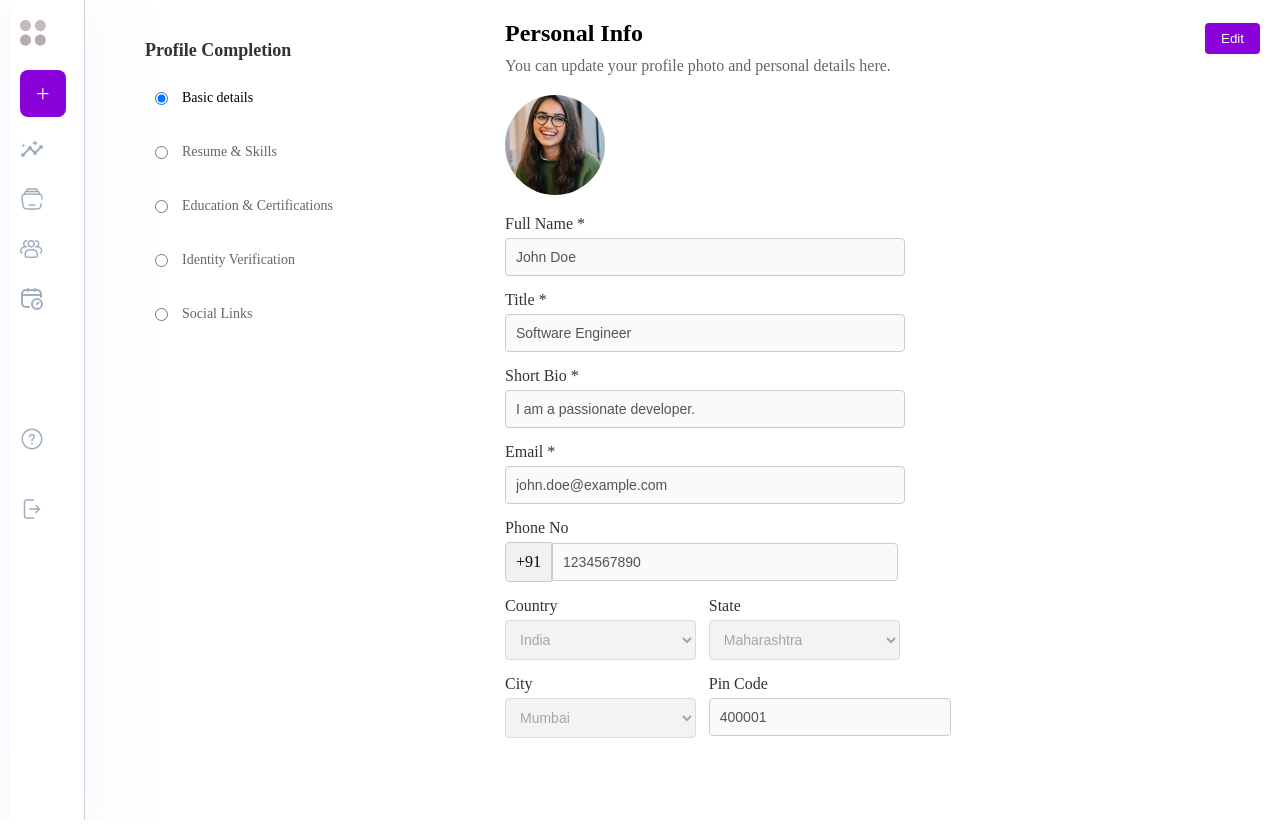
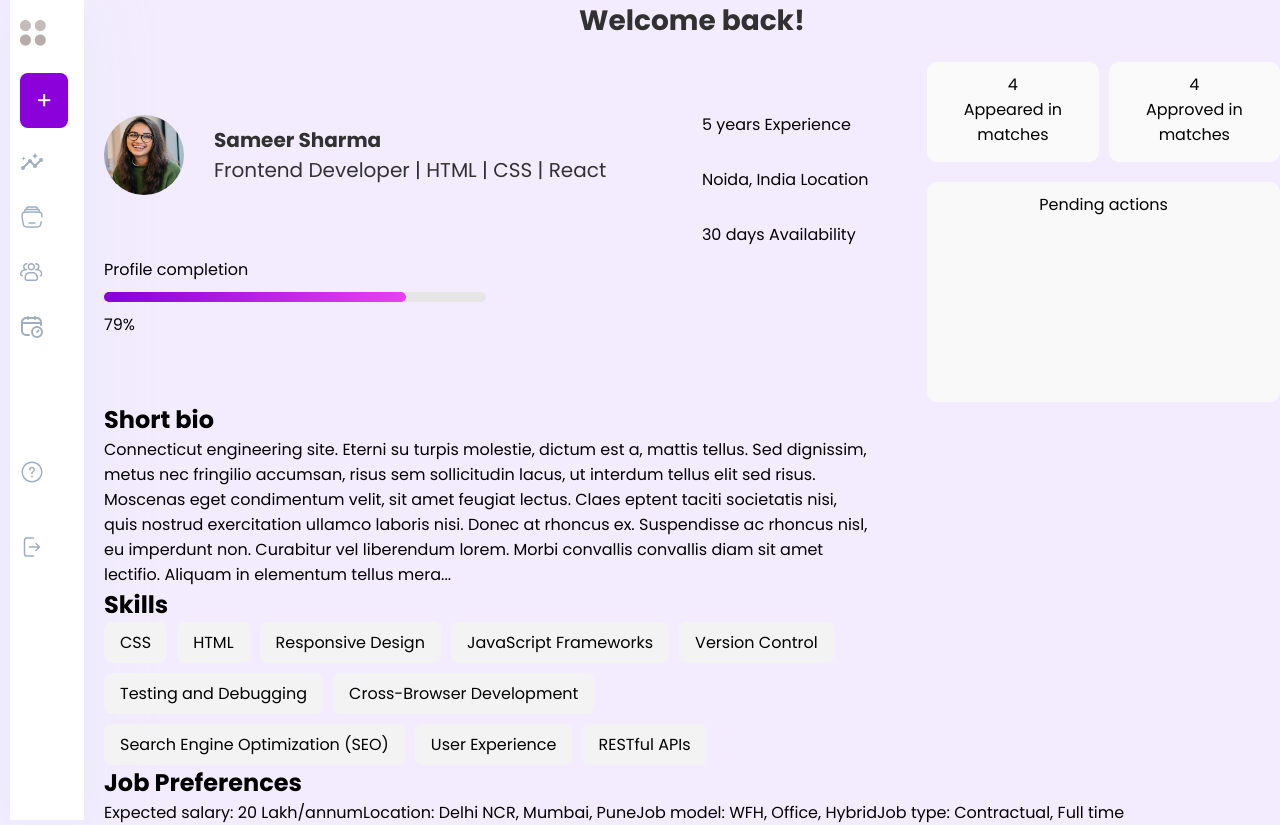
Before and after one commit to amit-23-hub/RecruIT, a React (Vite) app in the folder Client/: page /profile in a window 1280 px wide. Built offline with nearby package versions, Linux system fonts and the light colour scheme.

Commit message:
work on candidate profile

```diff
--- a/Client/src/App.jsx
+++ b/Client/src/App.jsx
@@ -15,6 +15,7 @@ import ProfileResumeSkills from './pages/CandidateProfile/ProfileResumeSkills';
 import ProfileEducationCertification from './pages/CandidateProfile/ProfileEducationCertification';
 import ProfileIdentityVerification from './pages/CandidateProfile/ProfileIdentityVerification';
 import ProfileSocialLinks from './pages/CandidateProfile/ProfileSocialLinks';
+import Profile from './pages/CandidateProfile/Profile';
 
 const App = () => {
   const [step, setStep] = useState(1);
@@ -68,7 +69,7 @@ const App = () => {
           }
         />
         <Route
-          path="/profile"
+          path="/profile-steps"
           element={
             <>
               {step === 1 && <ProfileBasicDetails onNext={handleNextProfileStep} formData={formData} />}
@@ -79,6 +80,7 @@ const App = () => {
             </>
           }
         />
+        <Route path="/profile" element={<Profile />} />
         <Route path="/" element={<Navigate to="/home" />} />
       </Routes>
     </Router>
--- /dev/null
+++ b/Client/src/assets/dummyData/Profile.json
@@ -0,0 +1,20 @@
+{
+    "profile": {
+      "name": "Sameer Sharma",
+      "title": "Frontend Developer | HTML | CSS | React",
+      "completion": 79,
+      "experience": "5 years",
+      "location": "Noida, India",
+      "availability": "30 days",
+      "bio": "Connecticut engineering site. Eterni su turpis molestie, dictum est a, mattis tellus. Sed dignissim, metus nec fringilio accumsan, risus sem sollicitudin lacus, ut interdum tellus elit sed risus. Moscenas eget condimentum velit, sit amet feugiat lectus. Claes eptent taciti societatis nisi, quis nostrud exercitation ullamco laboris nisi. Donec at rhoncus ex. Suspendisse ac rhoncus nisl, eu imperdunt non. Curabitur vel liberendum lorem. Morbi convallis convallis diam sit amet lectifio. Aliquam in elementum tellus mera...",
+      "skills": ["CSS", "HTML", "Responsive Design", "JavaScript Frameworks", "Version Control", "Testing and Debugging", "Cross-Browser Development", "Search Engine Optimization (SEO)", "User Experience", "RESTful APIs"],
+      "jobPreferences": {
+        "salary": "20 Lakh/annum",
+        "locations": ["Delhi NCR", "Mumbai", "Pune"],
+        "jobModels": ["WFH", "Office", "Hybrid"],
+        "jobTypes": ["Contractual", "Full time"]
+      },
+      "matches": 4,
+      "pendingActions": []
+    }
+  }
--- a/Client/src/components/DashBoard/JobDiscriptionForm/JobDiscriptionForm.jsx
+++ b/Client/src/components/DashBoard/JobDiscriptionForm/JobDiscriptionForm.jsx
@@ -1,3 +1,4 @@
+// JobDescriptionForm.js
 import React from 'react';
 import styles from './JobDiscriptionForm.module.css';
 
--- a/Client/src/components/DashBoard/Scroller/Scroller.jsx
+++ b/Client/src/components/DashBoard/Scroller/Scroller.jsx
@@ -11,8 +11,8 @@ const Scroller = ({ jobDetails, keywords, onFindCandidates, onRegenerate }) => {
   };
 
   const handleFindCandidates = () => {
-    setIsMovedLeft(!isMovedLeft);
-    onFindCandidates(); // Call the onFindCandidates prop
+    setIsMovedLeft(true);
+    onFindCandidates();
   };
 
   if (!jobDetails) {
--- /dev/null
+++ b/Client/src/pages/CandidateProfile/Profile.jsx
@@ -0,0 +1,96 @@
+import React from 'react';
+import styles from './Profile.module.css';
+import data from '../../assets/dummyData/Profile.json';
+import SideMenu from '../../components/SideMenu/SideMenu';
+import img from '../../assets/HomeImg.png'
+const Profile = () => {
+  const profile = data.profile;
+
+  return (
+    <div className={styles.profileContainer}>
+
+    <SideMenu/>
+
+
+      <div className={styles.mainContent}>
+        <div className={styles.header}>
+          <h4>Welcome back!</h4>
+        </div>
+        <div className={styles.profileSection}>
+          <div className={styles.leftPanel}>
+            <div className={styles.profileCard}>
+              <div className={styles.profileImage}>
+
+              <img src={img} />
+              <div className={styles.profileInfo}>
+                <h2>{profile.name}</h2>
+                <p>{profile.title}</p>
+              </div>
+              </div>
+
+
+              <div className={styles.profileDetails}>
+              <div>
+                <span>{profile.experience}</span>
+                <span> Experience</span>
+              </div>
+              <div>
+                <span>{profile.location}</span>
+                <span> Location</span>
+              </div>
+              <div>
+                <span>{profile.availability}</span>
+                <span> Availability</span>
+              </div>
+            </div>
+            </div>
+            <div className={styles.profileCompletion}>
+              <span>Profile completion</span>
+              <div className={styles.completionBar}>
+                <div style={{ width: `${profile.completion}%` }}></div>
+              </div>
+              <span>{profile.completion}%</span>
+            </div>
+
+          </div>
+          <div className={styles.rightPanel}>
+            <div className={styles.stats}>
+              <div className={styles.statBox}>
+                <span>4</span>
+                <p>Appeared in matches</p>
+              </div>
+              <div className={styles.statBox}>
+                <span>4</span>
+                <p>Approved in matches</p>
+              </div>
+            </div>
+            <div className={styles.pendingActions}>Pending actions</div>
+          </div>
+        </div>
+        <div className={styles.bioSection}>
+          <h2>Short bio</h2>
+          <p>{profile.bio}</p>
+        </div>
+        <div className={styles.skillsSection}>
+          <h2>Skills</h2>
+          <div className={styles.skillsList}>
+            {profile.skills.map((skill, index) => (
+              <div key={index} className={styles.skill}>{skill}</div>
+            ))}
+          </div>
+        </div>
+        <div className={styles.jobPreferences}>
+          <h2>Job Preferences</h2>
+          <div>
+            <span>Expected salary: {profile.jobPreferences.salary}</span>
+            <span>Location: {profile.jobPreferences.locations.join(', ')}</span>
+            <span>Job model: {profile.jobPreferences.jobModels.join(', ')}</span>
+            <span>Job type: {profile.jobPreferences.jobTypes.join(', ')}</span>
+          </div>
+        </div>
+      </div>
+    </div>
+  );
+};
+
+export default Profile;
--- /dev/null
+++ b/Client/src/pages/CandidateProfile/Profile.module.css
@@ -0,0 +1,144 @@
+.profileContainer {
+    display: flex; /* Add flex to align side menu and main content */
+    background: #F3ECFF ;
+
+    font-family: 'Poppins', sans-serif;
+    gap: 20px; /* Add gap between side menu and main content */
+  }
+
+  .sideMenu {
+    width: 180px;
+    background: #FFFFFF;
+    padding: 20px;
+    box-shadow: 0px 4px 10px rgba(0, 0, 0, 0.1);
+    border-radius: 10px;
+  }
+
+
+  .mainContent {
+    flex: 1; /* Allow main content to take up remaining space */
+  }
+
+  .header {
+    font-size: 28px;
+    font-weight: 600;
+    color: #313131;
+    text-align: center;
+    margin-bottom: 20px;
+  }
+
+  .profileSection {
+    display: flex;
+    justify-content: space-between;
+    gap: 20px;
+
+  }
+
+  .leftPanel {
+    width: 65%;
+
+  }
+
+  .rightPanel {
+    width: 30%;
+  }
+
+  .profileCard {
+    display: flex;
+    align-items: center;
+    gap: 20px;
+    justify-content: space-between;
+  }
+  .profileImage{
+    display: flex;
+    flex-direction: row;
+    gap: 30px;
+  }
+
+  .profileImage img {
+    width: 80px;
+    height: 80px;
+
+    border-radius: 50%;
+  }
+
+  .profileInfo {
+    margin-top: 10px;
+    font-size: 20px;
+
+    color: #313131;
+  }
+  .profileInfo h2 {
+    font-size: 20px;
+    font-weight: 600;
+    color: #313131;
+  }
+
+  .profileCompletion {
+    margin-top: 10px;
+  }
+
+  .completionBar {
+    width: 50%;
+    height: 10px;
+    background: #E6E6E6;
+    border-radius: 16px;
+    margin: 10px 0;
+  }
+
+  .completionBar div {
+    height: 100%;
+    background: linear-gradient(90deg, #8A01DA 3.7%, #EB3FF2 100%);
+    border-radius: 16px;
+  }
+
+  .profileDetails {
+    display: flex;
+
+   flex-direction: column;
+    margin-top: 50px;
+
+    gap: 30px;
+  }
+
+  .skillsList {
+    display: flex;
+    flex-wrap: wrap;
+    gap: 10px;
+  }
+  .bioSection{
+    width: 65%;
+  }
+
+  .skillsSection{
+    width: 65%;
+  }
+  .skill {
+    background: #F3F3F3;
+    padding: 8px 16px;
+    border-radius: 8px;
+
+  }
+
+  .stats {
+    display: flex;
+    gap: 10px;
+    margin-bottom: 20px;
+  }
+
+  .statBox {
+    flex: 1;
+    background: #FAFAFA;
+    padding: 10px;
+    height: 80px;
+    text-align: center;
+    border-radius: 10px;
+  }
+
+  .pendingActions {
+    padding: 10px;
+    background: #F9F9F9;
+    text-align: center;
+    border-radius: 10px;
+    height: 200px;
+  }
--- a/Client/src/pages/CandidateProfile/ProfileBasicDetails.jsx
+++ b/Client/src/pages/CandidateProfile/ProfileBasicDetails.jsx
@@ -1,22 +1,22 @@
-import React, { useState, useEffect } from 'react';
-import styles from './ProfileBasicDetails.module.css';
-import SideMenu from '../../components/SideMenu/SideMenu';
-import ProgressBar from './ProgressBar/ProgressBar';
-import img from '../../assets/HomeImg.png';
+import React, { useState, useEffect } from "react";
+import styles from "./ProfileBasicDetails.module.css";
+import SideMenu from "../../components/SideMenu/SideMenu";
+import ProgressBar from "./ProgressBar/ProgressBar";
+import img from "../../assets/HomeImg.png";
 
 const ProfileBasicDetails = ({ onNext }) => {
   const currentStep = 1;
   const [isEditMode, setIsEditMode] = useState(false); // State for edit mode
   const [formData, setFormData] = useState({
-    fullName: '',
-    title: '',
-    shortBio: '',
-    email: '',
-    phone: '',
-    country: '',
-    state: '',
-    city: '',
-    pinCode: '',
+    fullName: "",
+    title: "",
+    shortBio: "",
+    email: "",
+    phone: "",
+    country: "",
+    state: "",
+    city: "",
+    pinCode: "",
   });
 
   // Fetch user data from the backend (mock API call)
@@ -44,30 +44,30 @@ const ProfileBasicDetails = ({ onNext }) => {
   };
 
   const isFormValid = () => {
-    return Object.values(formData).every(value => value.trim() !== '');
+    return Object.values(formData).every((value) => value.trim() !== "");
   };
 
   // Dummy data for dropdowns (replace with actual data)
-  const countries = ['India', 'USA', 'Canada', 'UK'];
+  const countries = ["India", "USA", "Canada", "UK"];
   const states = {
-    India: ['Maharashtra', 'Karnataka', 'Tamil Nadu'],
-    USA: ['California', 'Texas', 'New York'],
-    Canada: ['Ontario', 'Quebec', 'British Columbia'],
-    UK: ['England', 'Scotland', 'Wales'],
+    India: ["Maharashtra", "Karnataka", "Tamil Nadu"],
+    USA: ["California", "Texas", "New York"],
+    Canada: ["Ontario", "Quebec", "British Columbia"],
+    UK: ["England", "Scotland", "Wales"],
   };
   const cities = {
-    Maharashtra: ['Mumbai', 'Pune', 'Nagpur'],
-    Karnataka: ['Bangalore', 'Mysore', 'Hubli'],
-    TamilNadu: ['Chennai', 'Coimbatore', 'Madurai'],
-    California: ['Los Angeles', 'San Francisco', 'San Diego'],
-    Texas: ['Houston', 'Dallas', 'Austin'],
-    NewYork: ['New York City', 'Buffalo', 'Rochester'],
-    Ontario: ['Toronto', 'Ottawa', 'Mississauga'],
-    Quebec: ['Montreal', 'Quebec City', 'Laval'],
-    BritishColumbia: ['Vancouver', 'Victoria', 'Surrey'],
-    England: ['London', 'Manchester', 'Birmingham'],
-    Scotland: ['Edinburgh', 'Glasgow', 'Aberdeen'],
-    Wales: ['Cardiff', 'Swansea', 'Newport'],
+    Maharashtra: ["Mumbai", "Pune", "Nagpur"],
+    Karnataka: ["Bangalore", "Mysore", "Hubli"],
+    TamilNadu: ["Chennai", "Coimbatore", "Madurai"],
+    California: ["Los Angeles", "San Francisco", "San Diego"],
+    Texas: ["Houston", "Dallas", "Austin"],
+    NewYork: ["New York City", "Buffalo", "Rochester"],
+    Ontario: ["Toronto", "Ottawa", "Mississauga"],
+    Quebec: ["Montreal", "Quebec City", "Laval"],
+    BritishColumbia: ["Vancouver", "Victoria", "Surrey"],
+    England: ["London", "Manchester", "Birmingham"],
+    Scotland: ["Edinburgh", "Glasgow", "Aberdeen"],
+    Wales: ["Cardiff", "Swansea", "Newport"],
   };
 
   return (
@@ -87,14 +87,23 @@ const ProfileBasicDetails = ({ onNext }) => {
               <div className={styles.headerRow}>
                 <h1>Personal Info</h1>
                 {!isEditMode && (
-                  <button className={styles.editButton} onClick={handleEditClick}>
-                    Edit
+                  <button
+                    className={styles.editButton}
+                    onClick={handleEditClick}
+                  >
+                    <svg width="28" height="28" viewBox="0 0 28 28" fill="none" xmlns="http://www.w3.org/2000/svg">
+<path d="M4.6665 24.4999H23.3332M6.61017 15.3847C6.11272 15.8833 5.8333 16.5588 5.83317 17.2631V20.9999H9.59334C10.298 20.9999 10.9735 20.7199 11.4717 20.2206L22.555 9.1314C23.0523 8.63277 23.3315 7.95729 23.3315 7.25307C23.3315 6.54885 23.0523 5.87337 22.555 5.37474L21.4607 4.27807C21.2139 4.03115 20.9208 3.83529 20.5983 3.7017C20.2757 3.56811 19.93 3.4994 19.5809 3.49951C19.2318 3.49962 18.8862 3.56854 18.5637 3.70233C18.2412 3.83612 17.9483 4.03216 17.7017 4.27924L6.61017 15.3847Z" stroke="black" stroke-width="1.5" stroke-linecap="round" stroke-linejoin="round"/>
+</svg>
+
+
                   </button>
                 )}
               </div>
-              <p>You can update your profile photo and personal details here.</p>
+              <p>
+                You can update your profile photo and personal details here.
+              </p>
               <div className={styles.profileImageContainer}>
-                <img src={img} alt='profile' className={styles.profileImage} />
+                <img src={img} alt="profile" className={styles.profileImage} />
               </div>
             </div>
             <div className={styles.profileDetails}>
@@ -162,7 +171,9 @@ const ProfileBasicDetails = ({ onNext }) => {
                   >
                     <option value="">Select Country</option>
                     {countries.map((country, index) => (
-                      <option key={index} value={country}>{country}</option>
+                      <option key={index} value={country}>
+                        {country}
+                      </option>
                     ))}
                   </select>
                 </div>
@@ -175,9 +186,12 @@ const ProfileBasicDetails = ({ onNext }) => {
                     disabled={!isEditMode || !formData.country}
                   >
                     <option value="">Select State</option>
-                    {formData.country && states[formData.country].map((state, index) => (
-                      <option key={index} value={state}>{state}</option>
-                    ))}
+                    {formData.country &&
+                      states[formData.country].map((state, index) => (
+                        <option key={index} value={state}>
+                          {state}
+                        </option>
+                      ))}
                   </select>
                 </div>
               </div>
@@ -191,9 +205,12 @@ const ProfileBasicDetails = ({ onNext }) => {
                     disabled={!isEditMode || !formData.state}
                   >
                     <option value="">Select City</option>
-                    {formData.state && cities[formData.state].map((city, index) => (
-                      <option key={index} value={city}>{city}</option>
-                    ))}
+                    {formData.state &&
+                      cities[formData.state].map((city, index) => (
+                        <option key={index} value={city}>
+                          {city}
+                        </option>
+                      ))}
                   </select>
                 </div>
                 <div className={styles.detailSection}>
@@ -211,7 +228,10 @@ const ProfileBasicDetails = ({ onNext }) => {
             </div>
             {isEditMode && isFormValid() && (
               <div className={styles.actionButtons}>
-                <button className={styles.cancelButton} onClick={() => setIsEditMode(false)}>
+                <button
+                  className={styles.cancelButton}
+                  onClick={() => setIsEditMode(false)}
+                >
                   Cancel
                 </button>
                 <button className={styles.saveButton} onClick={handleSaveClick}>
@@ -229,21 +249,21 @@ const ProfileBasicDetails = ({ onNext }) => {
 // Mock function to fetch user data from the backend
 const fetchUserDataFromBackend = async () => {
   return {
-    fullName: 'John Doe',
-    title: 'Software Engineer',
-    shortBio: 'I am a passionate developer.',
-    email: 'john.doe@example.com',
-    phone: '1234567890',
-    country: 'India',
-    state: 'Maharashtra',
-    city: 'Mumbai',
-    pinCode: '400001',
+    fullName: "John Doe",
+    title: "Software Engineer",
+    shortBio: "I am a passionate developer.",
+    email: "john.doe@example.com",
+    phone: "1234567890",
+    country: "India",
+    state: "Maharashtra",
+    city: "Mumbai",
+    pinCode: "400001",
   };
 };
 
 // Mock function to save user data to the backend
 const saveUserDataToBackend = async (data) => {
-  console.log('Saving data to backend:', data);
+  console.log("Saving data to backend:", data);
   // Replace with actual API call
 };
 
--- a/Client/src/pages/CandidateProfile/ProfileBasicDetails.module.css
+++ b/Client/src/pages/CandidateProfile/ProfileBasicDetails.module.css
@@ -161,14 +161,10 @@
 }
 
 .editButton {
-  padding: 8px 16px;
-  background-color: #8a01da;
+  padding: 7px 10px;
   color: white;
   border: none;
-  border-radius: 4px;
+  border-radius: 50%;
   cursor: pointer;
+
 }
-
-.editButton:hover {
-  background-color: #7a00c2;
-}
```
Also changed, not shown: Client/src/components/DashBoard/Dashboard.jsx (+11 -3 lines), Client/src/components/DashBoard/Dashboard.module.css (+19 -1 lines), Client/src/components/DashBoard/JobDiscriptionForm/JobDiscriptionForm.module.css (+34 -3 lines).
